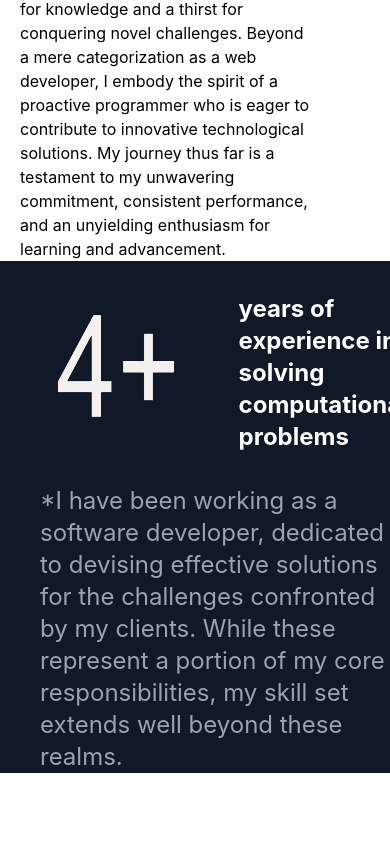
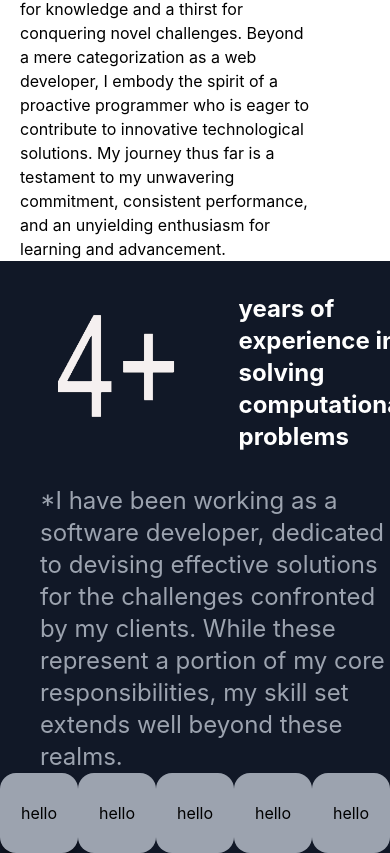
Before and after one commit to abdullah-aleem/Portfolio, a React (Create React App) app in the folder website/: page / in a window 390 px wide. Shown: the part 711-1564 px from the top of the page. Before the commit the page ends 1484 px from the top, so only its background shows below. Built offline with nearby package versions, Linux system fonts and the light colour scheme.

Commit message:
Bug-fixes-portfolio

```diff
--- a/website/src/components/Profile.js
+++ b/website/src/components/Profile.js
@@ -22,7 +22,7 @@ function Profile() {
 
     return (
         <  >
-            <div   className="flex flex-col mt-7 overflow-hidden md:flex-row md:mb-20 md:mt-28">
+            <div   className="flex flex-col mt-7 overflow-hidden md:flex-row md:mb-40 md:mt-28">
 
                 <div className="w-full md:w-2/3 md:mt-20 mt-20 ml-5 md:ml-10 flex flex-row ">
                     <div className='w-3/4' >
--- a/website/src/components/Services.js
+++ b/website/src/components/Services.js
@@ -156,6 +156,23 @@ export default function Services() {
           </div>
         </div>
       </div>
+    <div className=' flex md:hidden '>
+      <button className=' h-20 w-24 bg-gray-400 rounded-2xl shadow-xl shadow-black/40'  >
+        hello
+      </button>
+      <button className=' h-20 w-24 bg-gray-400 rounded-2xl'  >
+        hello
+      </button>
+      <button className=' h-20 w-24 bg-gray-400 rounded-2xl'  >
+        hello
+      </button>
+      <button className=' h-20 w-24 bg-gray-400 rounded-2xl'  >
+        hello
+      </button>
+      <button className=' h-20 w-24 bg-gray-400 rounded-2xl'  >
+        hello
+      </button>
+    </div>
     </div>
   )
 }
```
